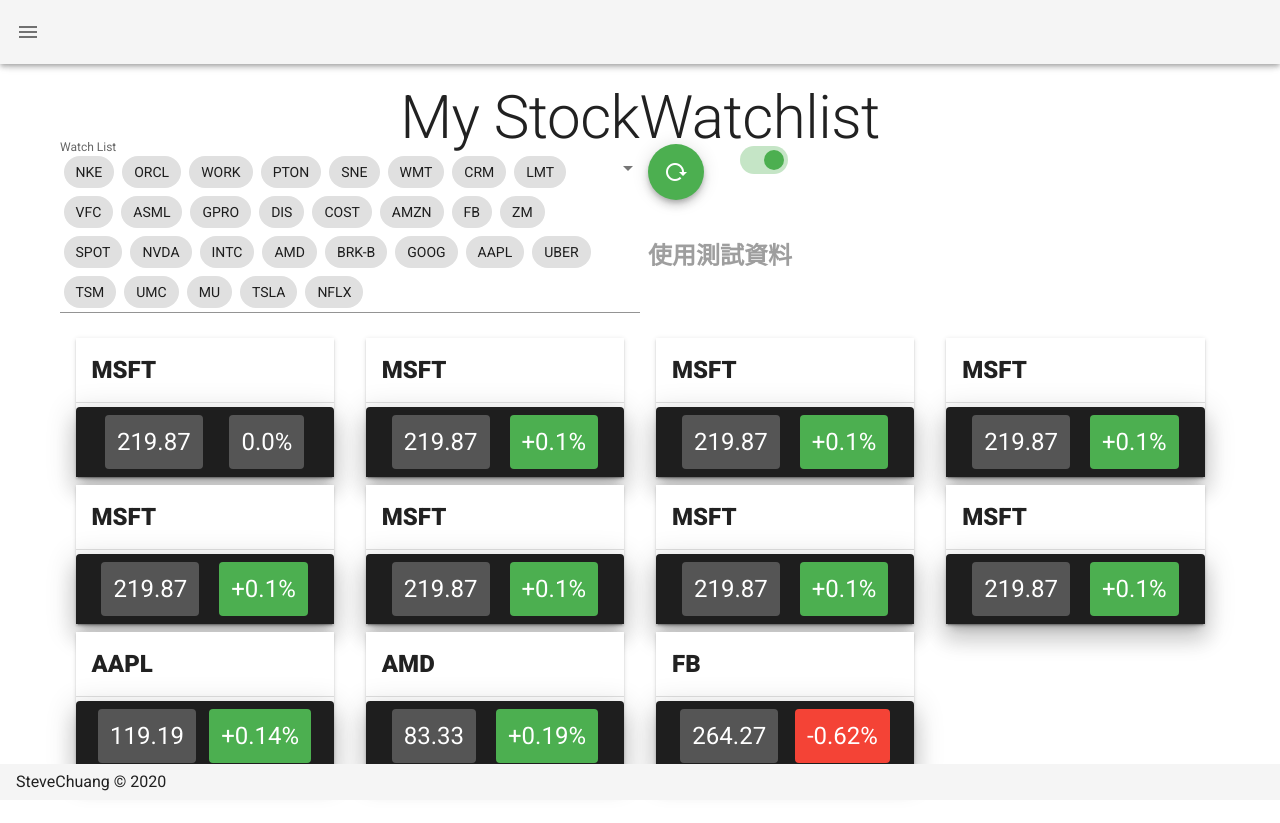
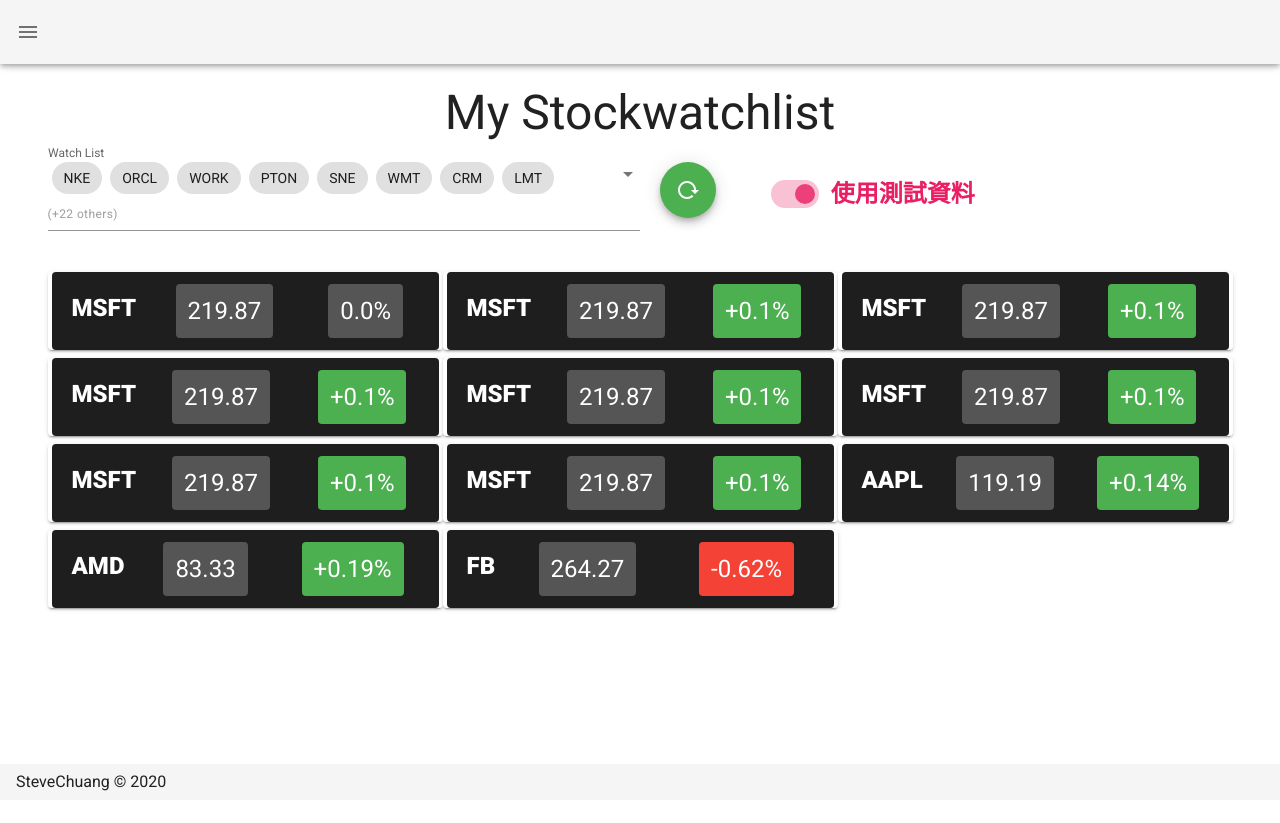
Before and after one commit to chenhan20/SteveNewCV, a Nuxt app: page /stock in a window 1280 px wide. After the commit the page ends 800 px from the top, so only its background shows below. Built offline with nearby package versions, Linux system fonts and the light colour scheme.

Commit message:
fix style and add navImage

```diff
--- a/layouts/default.vue
+++ b/layouts/default.vue
@@ -7,8 +7,18 @@
       src="/background_01.jpg"
       fixed
       app
-      dark=""
+      temporary
+      dark
     >
+      <v-img :aspect-ratio="16/9" src="/navImage.jpg">
+        <v-layout pa-2 column fill-height class="lightbox white--text">
+          <v-spacer></v-spacer>
+          <v-flex shrink>
+            <div class="headline">Steve Chuang</div>
+            <div class="subtitle-1">a0911558945@gmail.com</div>
+          </v-flex>
+        </v-layout>
+      </v-img>
       <v-list>
         <v-list-item
           v-for="(item, i) in items"
@@ -34,7 +44,7 @@
       <v-app-bar-nav-icon @click.stop="drawer = !drawer" />
     </v-app-bar>
     <v-main>
-      <v-container>
+      <v-container fluid>
         <nuxt />
       </v-container>
     </v-main>
@@ -57,7 +67,7 @@
       items: [
         {
           icon: 'mdi-account',
-          title: 'SteveChuang',
+          title: 'Introduction',
           to: '/'
         },
         {
@@ -66,9 +76,9 @@
           to: '/travel'
         },
         {
-          icon: 'mdi-format-list-checks',
-          title: 'ToDoList',
-          to: '/toDoList'
+          icon: 'mdi-chart-line',
+          title: 'Stock',
+          to: '/stock'
         },
         {
           icon: 'mdi-dice-1',
@@ -76,12 +86,12 @@
           to: '/lotto'
         },
         {
-          icon: 'mdi-chart-line',
-          title: 'Stock',
-          to: '/stock'
+          icon: 'mdi-format-list-checks',
+          title: 'ToDoList',
+          to: '/toDoList'
         },
         {
-          icon: 'mdi-people',
+          icon: 'mdi-account-group',
           title: 'Celebrity',
           to: '/celebrity'
         },
@@ -94,10 +104,10 @@
       miniVariant: false,
       right: true,
       rightDrawer: false,
-      title: 'SteveChuang'
+      title: 'SteveChuang',
     }
   }
 }
 </script>
-<style lang="scss">
+<style lang="scss" scoped>
 </style>
--- a/pages/celebrity.vue
+++ b/pages/celebrity.vue
@@ -0,0 +1,40 @@
+<template>
+  <v-container fluid>
+    <h3 class="display-3 text-center text-uppercase">{{head.title}}</h3>
+    {{celebrityList}}
+  </v-container>
+</template>
+
+
+
+<script>
+import { createStore } from "vuex";
+import axios from 'axios';
+
+export default {
+  data: () => ({
+    head: {
+      title: "celebrity",
+      celebrityList:[
+          {name:"Steve Jobs",SignatureImage:"https://upload.wikimedia.org/wikipedia/commons/thumb/d/d1/Elon_Musk_Signature.svg/225px-Elon_Musk_Signature.svg.png",image:"",title:
+            ["Founder, CEO, lead designer of SpaceX"
+                ,"CEO, product architect of Tesla, Inc.",
+                ,"Founder of The Boring Company and X.com (now PayPal)",
+                ,"Co-founder of Neuralink, OpenAI, and Zip2",
+                ,"Chairman of SolarCity"]
+          ,motto:[""]},
+          {name:"Elon Musk",SignatureImage:"/",image:"",title:[],motto:[]},
+      ]
+    },
+  }),
+  created: function () {
+  },
+  mounted () {
+  }
+};
+
+
+</script>
+
+<style lang="scss" scoped>
+</style>
--- a/pages/stock.vue
+++ b/pages/stock.vue
@@ -1,65 +1,61 @@
 <template>
   <v-container>
-    <h3 class="display-3 text-center">My StockWatchlist</h3>
+    <p class="text-sm-h3 text-h4 text-center">My Stockwatchlist</p>
     <v-row>
-      <v-flex xs9 sm6 d-flex>
+      <v-flex xs12 sm6 d-flex>
         <v-select
           v-model="selectSymbolList"
           :items="defaultSymbolList"
           label="Watch List"
           multiple
-          attach
           chips
-          outline
-        ></v-select>
-        <!-- <v-combobox
-          v-model="selectSymbolList"
-          :items="defaultSymbolList"
-          :search-input.sync="search"
-          hide-selected
-          label="Watch List"
-          multiple
-          persistent-hint
-          small-chips
         >
-          <template v-slot:no-data>
-            <v-list-tile>
-              <v-list-tile-content>
-                <v-list-tile-title>
-                  No results matching "<strong>{{ search }}</strong>". Press <kbd>enter</kbd> to create a new one
-                </v-list-tile-title>
-              </v-list-tile-content>
-            </v-list-tile>
+          <template v-slot:selection="{ item, index }">
+            <v-chip v-if="index <= 7">
+              <span>{{ item }}</span>
+            </v-chip>
+            <span
+              v-if="index === 7"
+              class="grey--text caption"
+            >(+{{ selectSymbolList.length - 7 }} others)</span>
           </template>
-        </v-combobox> -->
+        </v-select>
       </v-flex>
-      <v-flex xs3 sm6>
+      <v-flex xs12 sm6 class="pa-3">
         <v-row>
-          <v-btn class="ma-5" v-on:click="reloadStockData" color="success" fab>
+          <v-flex sm2 xs4>
+            <v-btn class="ma-5" @:click="reloadStockData" color="success" fab>
               <v-icon>mdi-reload</v-icon>
             </v-btn>
-          <v-switch inset class="ma-5" color="success" v-model="useTestData">
+          </v-flex>
+          <v-flex sm10 xs8>
+            <v-switch inset class="ma-5 pa-4"  color="pink lighten-1" v-model="useTestData">
+              <template v-slot:label>
+                <span class="text-sm-h5 font-weight-black pink--text">
+                  {{useTestData ? '使用測試資料': '使用API取得資料'}}
+                </span>
+              </template>
             </v-switch>
-        </v-row>
-        <v-row>
-          <h3 class="text-sm-h5 font-weight-black ma-5 text--disabled" v-if="useTestData">使用測試資料</h3>
-          <h3 class="text-sm-h5 ma-5 xs-ma-2 font-weight-black font-italic" v-else>使用API取得資料</h3>
+          </v-flex>
         </v-row>
       </v-flex>
     </v-row>
     <v-row>
-      <v-col class="my-0 py-0" cols="12" xl="2" md="3" v-for="(stock, i) in stockData" :key="i">
-        <v-card class="ma-1" tile>
-          <v-card-title class="headline font-weight-black">{{
+      <v-col class="ma-0 pa-0" cols="12" xl="2" md="4" v-for="(stock, i) in stockData" :key="i">
+        <v-card class="" >
+          <!-- <v-card-title class="headline font-weight-black">{{
             stock.symbol
-          }}</v-card-title>
-          <v-divider light></v-divider>
+          }}
+          </v-card-title> -->
             <v-alert
               dark
-            elevation="15"
-            class="my-1 py-1 font-weight-black"
+              class="ma-1 pa-0 font-weight-black"
             >
-            <v-layout>
+            <v-row class="text-right ma-2">
+              <p class="headline font-weight-black ma-3">{{
+                stock.symbol
+              }}
+              </p>
               <v-flex class="text-center">
                 <v-chip class="ma-1 headline" label large>
                   {{ stock.price }}
@@ -80,7 +76,7 @@
                   }}
                 </v-chip>
               </v-flex>
-            </v-layout>
+            </v-row>
             </v-alert>
         </v-card>
       </v-col>
@@ -162,4 +158,7 @@
 </script>
 
 <style lang="scss" scoped>
+.switch_label {
+   color: black
+}
 </style>
--- a/pages/travel.vue
+++ b/pages/travel.vue
@@ -1,4 +1,5 @@
 <template>
+  <v-container>
     <v-row>
       <v-col v-for="(location, i) in locations" :key="i">
         <v-card class :max-width="location.width">
@@ -33,6 +34,7 @@
         </v-card>
       </v-col>
     </v-row>
+  </v-container>
 </template>
 
 <script>
```
Also changed, not shown: static/navImage.jpg (added), 1 other file (tests, documents, lock files or other folders). Lines whose indentation alone changed are shown as unchanged.
